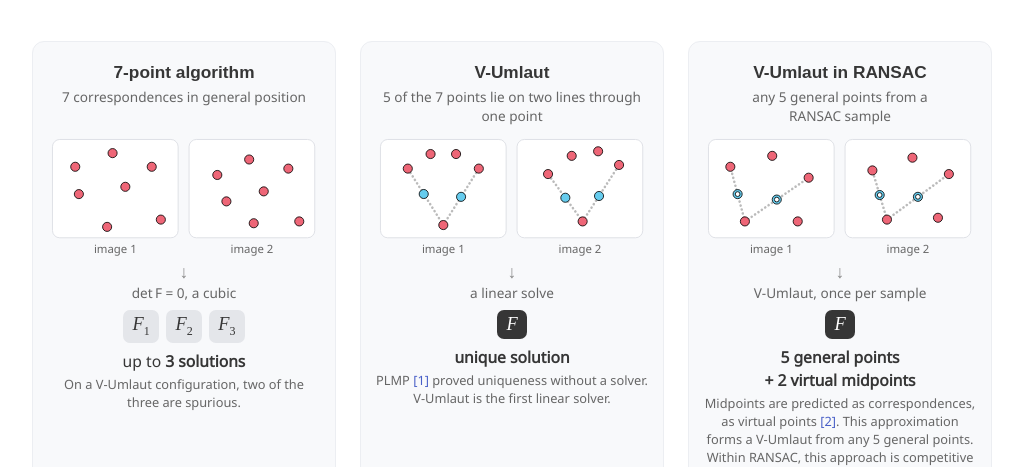
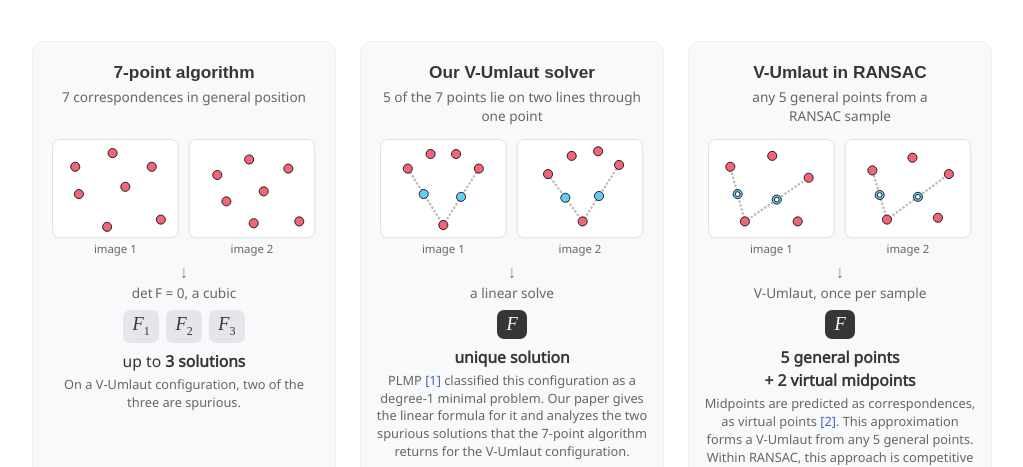
Before and after one commit to v-umlaut/v-umlaut.github.io, a plain HTML site: page index.html in a window 1280 px wide. Shown: the part 354-821 px from the top of the page, without its empty margins (128-1151 px from the left). Drawn offline with nearby package versions, Linux system fonts and the light colour scheme; a web font is replaced by a local one.

Commit message:
Update overview figure text

```diff
--- a/index.html
+++ b/index.html
@@ -306,7 +306,7 @@
         <!-- 2. V-Umlaut: 5 of the 7 points on two lines through p1 -->
         <div class="column">
           <div class="ov-panel">
-            <h3 class="ov-title">V-Umlaut</h3>
+            <h3 class="ov-title">Our <span class="ov-nowrap">V-Umlaut</span> solver</h3>
             <p class="ov-sub">5 of the 7 points lie on two lines through one&nbsp;point</p>
             <svg class="ov-pair" viewBox="0 0 300 136" role="img" aria-label="The V-Umlaut configuration in two images: two lines through one point with a dependent point on each, and two further points">
               <rect x="6" y="6" width="138" height="108" rx="8" fill="#fff" stroke="#dcdfe4"/>
@@ -337,8 +337,9 @@
               <span class="ov-F">F</span>
             </div>
             <p class="ov-verdict"><strong>unique solution</strong></p>
-            <p class="ov-note ov-card-note">PLMP&nbsp;<a href="#ov-ref-1">[1]</a> proved uniqueness without a solver.
-              <span class="ov-nowrap">V-Umlaut</span> is the first linear solver.</p>
+            <p class="ov-note ov-card-note">PLMP&nbsp;<a href="#ov-ref-1">[1]</a> classified this configuration as a degree-1
+              minimal problem. Our paper gives the linear formula for it and analyzes the two spurious solutions that the
+              <span class="ov-nowrap">7-point</span> algorithm returns for the <span class="ov-nowrap">V-Umlaut</span> configuration.</p>
           </div>
         </div>
 
```
